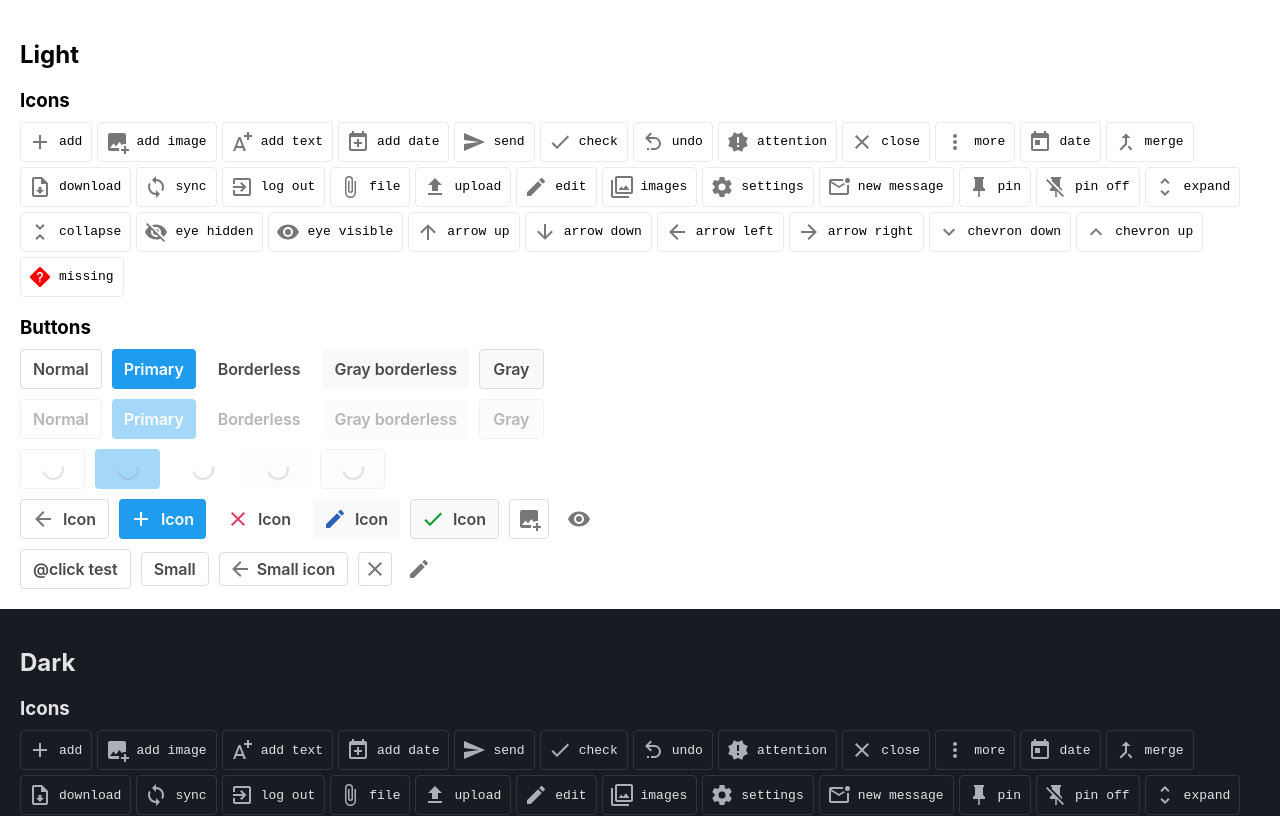
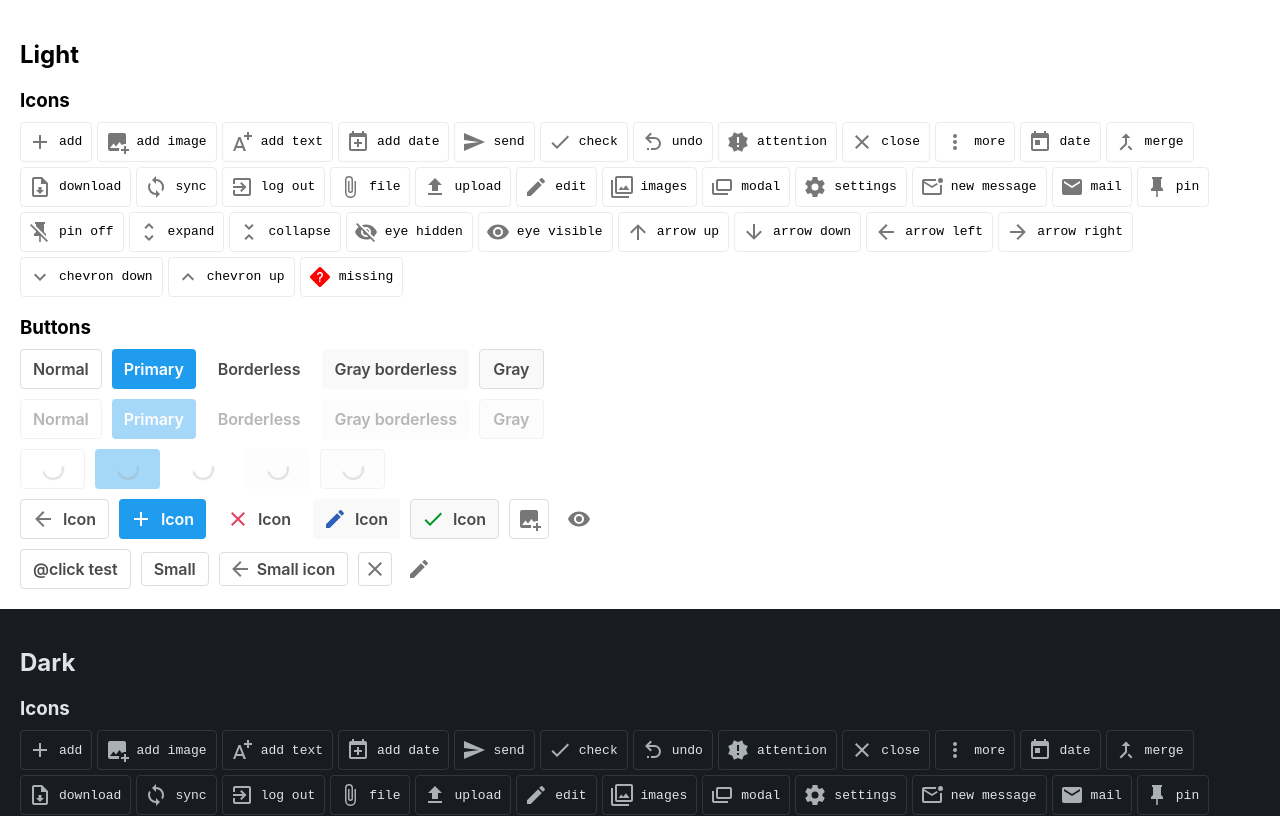
Before and after one commit to rzuppur/rvc, a Vue app: page / in a window 1280 px wide. Shown: the top 816 px of the page. Built offline with nearby package versions, Linux system fonts and the light colour scheme; the HTML template or start-up script is replaced by a standard one; a web font is replaced by a local one.

Commit message:
Fix readme, add modal & mail icons

```diff
--- a/package.json
+++ b/package.json
@@ -1,6 +1,6 @@
 {
   "name": "@rzuppur/rvc",
-  "version": "0.9.0",
+  "version": "0.10.0",
   "author": "Reino Zuppur",
   "scripts": {
     "serve": "vue-cli-service serve",
--- a/src/icons.js
+++ b/src/icons.js
@@ -23,9 +23,11 @@ const ICONS = {
   "upload": '<svg style="width:24px;height:24px" viewBox="0 0 24 24"><path d="M9,16V10H5L12,3L19,10H15V16H9M5,20V18H19V20H5Z" /></svg>',
   "edit": '<svg style="width:24px;height:24px" viewBox="0 0 24 24"><path d="M20.71,7.04C21.1,6.65 21.1,6 20.71,5.63L18.37,3.29C18,2.9 17.35,2.9 16.96,3.29L15.12,5.12L18.87,8.87M3,17.25V21H6.75L17.81,9.93L14.06,6.18L3,17.25Z" /></svg>',
   "images": '<svg style="width:24px;height:24px" viewBox="0 0 24 24"><path d="M21,17H7V3H21M21,1H7A2,2 0 0,0 5,3V17A2,2 0 0,0 7,19H21A2,2 0 0,0 23,17V3A2,2 0 0,0 21,1M3,5H1V21A2,2 0 0,0 3,23H19V21H3M15.96,10.29L13.21,13.83L11.25,11.47L8.5,15H19.5L15.96,10.29Z" /></svg>',
+  "modal": '<svg style="width:24px;height:24px" viewBox="0 0 24 24"><path d="M18 18V20H4A2 2 0 0 1 2 18V8H4V18M22 6V14A2 2 0 0 1 20 16H8A2 2 0 0 1 6 14V6A2 2 0 0 1 8 4H20A2 2 0 0 1 22 6M20 6H8V14H20Z" /></svg>',
   "settings": '<svg style="width:24px;height:24px" viewBox="0 0 24 24"><path d="M12,15.5A3.5,3.5 0 0,1 8.5,12A3.5,3.5 0 0,1 12,8.5A3.5,3.5 0 0,1 15.5,12A3.5,3.5 0 0,1 12,15.5M19.43,12.97C19.47,12.65 19.5,12.33 19.5,12C19.5,11.67 19.47,11.34 19.43,11L21.54,9.37C21.73,9.22 21.78,8.95 21.66,8.73L19.66,5.27C19.54,5.05 19.27,4.96 19.05,5.05L16.56,6.05C16.04,5.66 15.5,5.32 14.87,5.07L14.5,2.42C14.46,2.18 14.25,2 14,2H10C9.75,2 9.54,2.18 9.5,2.42L9.13,5.07C8.5,5.32 7.96,5.66 7.44,6.05L4.95,5.05C4.73,4.96 4.46,5.05 4.34,5.27L2.34,8.73C2.21,8.95 2.27,9.22 2.46,9.37L4.57,11C4.53,11.34 4.5,11.67 4.5,12C4.5,12.33 4.53,12.65 4.57,12.97L2.46,14.63C2.27,14.78 2.21,15.05 2.34,15.27L4.34,18.73C4.46,18.95 4.73,19.03 4.95,18.95L7.44,17.94C7.96,18.34 8.5,18.68 9.13,18.93L9.5,21.58C9.54,21.82 9.75,22 10,22H14C14.25,22 14.46,21.82 14.5,21.58L14.87,18.93C15.5,18.67 16.04,18.34 16.56,17.94L19.05,18.95C19.27,19.03 19.54,18.95 19.66,18.73L21.66,15.27C21.78,15.05 21.73,14.78 21.54,14.63L19.43,12.97Z" /></svg>',
 
   "new message": '<svg style="width:24px;height:24px" viewBox="0 0 24 24"><path fill-rule="evenodd" clip-rule="evenodd" d="M16.2561 4H4C2.9 4 2 4.9 2 6V18C2 19.1 2.9 20 4 20H20C21.1 20 22 19.1 22 18V9.74394C21.5308 9.90977 21.026 10 20.5 10C20.331 10 20.1642 9.99068 20 9.97254V18H4V8L12 13L18.006 9.24624C17.5187 8.92119 17.0984 8.5036 16.7703 8.01858L12 11L4 6H16.0275C16.0093 5.83583 16 5.669 16 5.5C16 4.97405 16.0902 4.46917 16.2561 4Z"/><circle cx="20.5" cy="5.5" r="2.5"/></svg>',
+  "mail": '<svg style="width:24px;height:24px" viewBox="0 0 24 24"><path d="M20,8L12,13L4,8V6L12,11L20,6M20,4H4C2.89,4 2,4.89 2,6V18A2,2 0 0,0 4,20H20A2,2 0 0,0 22,18V6C22,4.89 21.1,4 20,4Z" /></svg>',
   "pin": '<svg style="width:24px;height:24px" viewBox="0 0 24 24"><path d="M16,12V4H17V2H7V4H8V12L6,14V16H11.2V22H12.8V16H18V14L16,12Z" /></svg>',
   "pin off": '<svg style="width:24px;height:24px" viewBox="0 0 24 24"><path d="M2,5.27L3.28,4L20,20.72L18.73,22L12.8,16.07V22H11.2V16H6V14L8,12V11.27L2,5.27M16,12L18,14V16H17.82L8,6.18V4H7V2H17V4H16V12Z" /></svg>',
 
```
Also changed, not shown: 5 other files (tests, documents, lock files or other folders).
